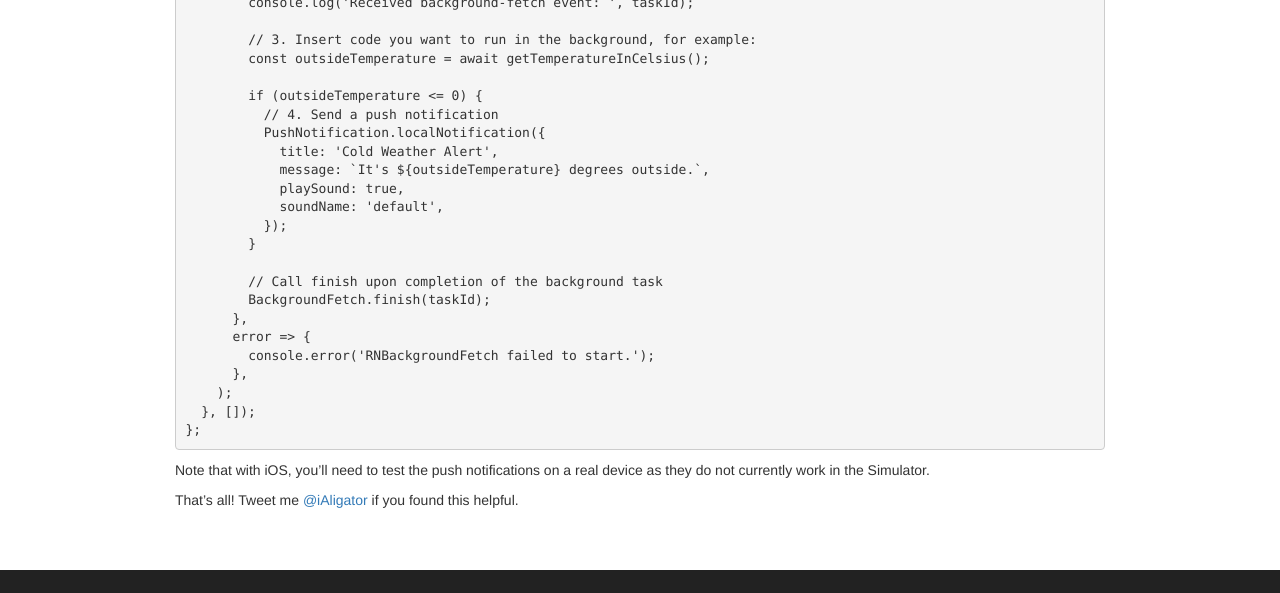
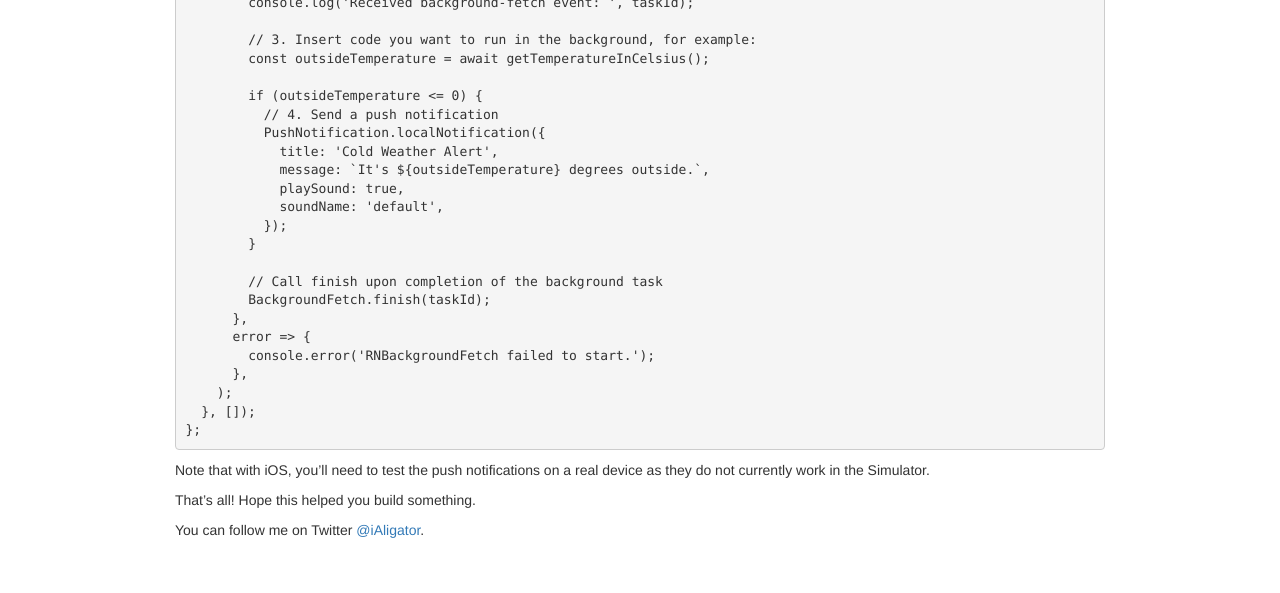
Before and after one commit to alihaghani/alihaghani.me, a Gatsby site: page /blog/react-native-local-push-notifications/ in a window 1280 px wide. Shown: the part 2435-3028 px from the top of the page. Built offline with nearby package versions, Linux system fonts and the light colour scheme; Gatsby itself is replaced by a stand-in of ours; some packages are replaced by stand-ins of ours; code samples lack their colours.

Commit message:
Post update.

```diff
--- a/blog/react-native-local-push-notifications.md
+++ b/blog/react-native-local-push-notifications.md
@@ -93,4 +93,6 @@ const App = () => {
 Note that with iOS, you’ll need to test the push notifications on a real device as they do
 not currently work in the Simulator.
 
-That’s all! Tweet me [@iAligator](https://twitter.com/iAligator) if you found this helpful.
+That’s all! Hope this helped you build something.
+
+You can follow me on Twitter [@iAligator](https://twitter.com/iAligator).
```
